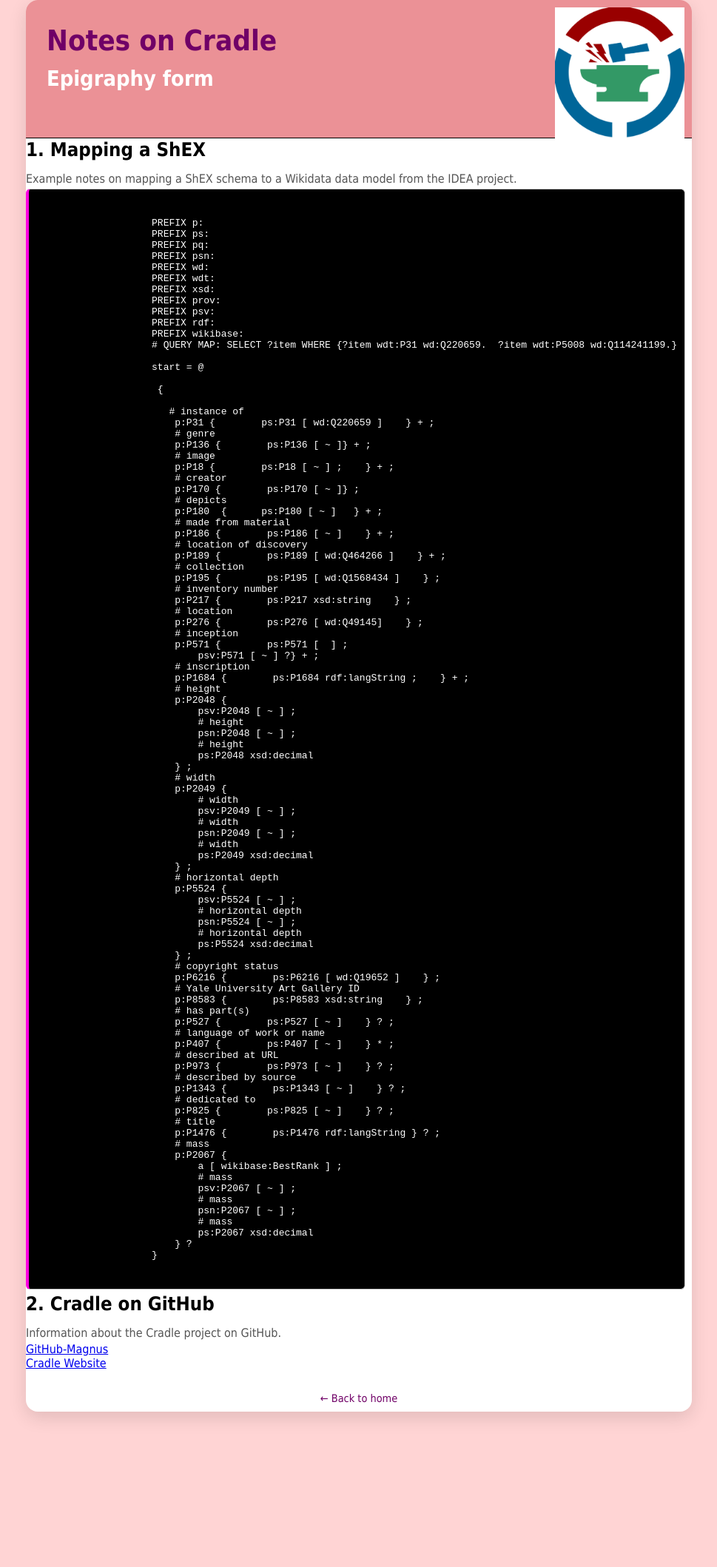
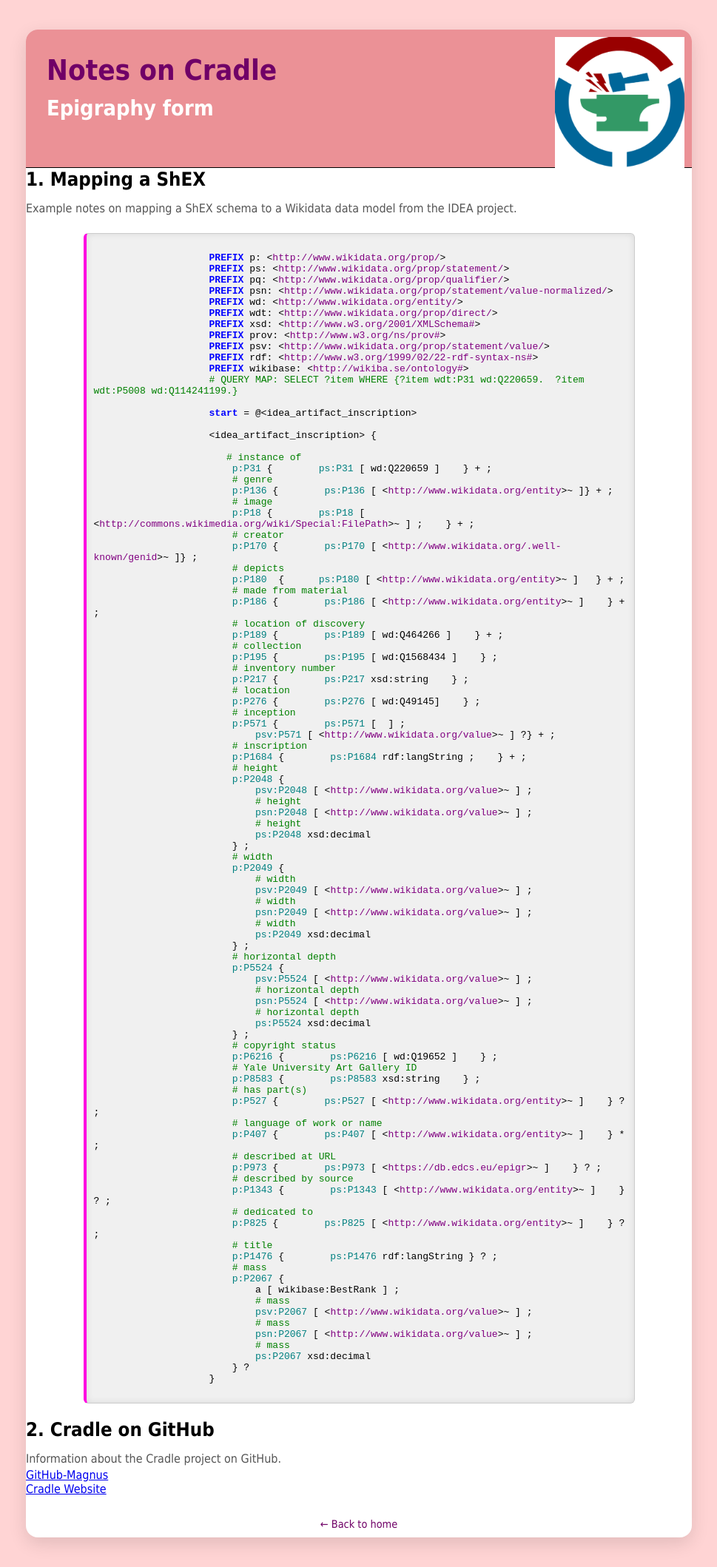
Before and after one commit to ac-inscript/cs-notes, a Jekyll site: the page cradle.html, which Jekyll copies as it is, in a window 1280 px wide. Shown: the whole page at 74% size, without its empty margins (155-1124 px from the left). Built offline with Jekyll 4.4.1, drawn with Linux system fonts in a browser that asks for light colours.

Commit message:
refactor styling and enhance syntax highlighting for SPARQL code blocks

```diff
--- a/cradle.html
+++ b/cradle.html
@@ -11,7 +11,7 @@
             background: #ffd4d4;
             color: #333;
         }
-        page{
+        .page{
             min-height: 100vh;
             padding: 40px 20px;
         }
@@ -63,16 +63,42 @@
             margin: 0;
         }
         .sparql-box {
-            display: inline-block;
-            max-width: 100%;
-            background-color: #000;
-            color: #fff;
+            display: block;
+            max-width: 80%;
+            margin: 20px auto;
+            background-color: #f0f0f0; /* Light gray background */
+            color: #000; /* Dark text for contrast */
             border: 1px solid #ccc;
             border-left: 4px solid #ff00e1;
             padding: 10px;
             border-radius: 6px;
             overflow-x: auto;
-            font-family: monospace;
+            font-family: 'Courier New', monospace; /* Terminal-like font */
+            box-shadow: inset 0 0 10px rgba(0,0,0,0.1); /* Subtle shadow for terminal feel */
+        }
+        .sparql-box pre {
+            margin: 0;
+            white-space: pre-wrap;
+        }
+        .sparql-box code {
+            /* Basic syntax highlighting for ShEx */
+            color: #000;
+        }
+        .sparql-box code .comment {
+            color: #008000; /* Green for comments */
+        }
+        .sparql-box code .keyword {
+            color: #0000ff; /* Blue for keywords like PREFIX, start, etc. */
+            font-weight: bold;
+        }
+        .sparql-box code .string {
+            color: #ff0000; /* Red for strings */
+        }
+        .sparql-box code .url {
+            color: #800080; /* Purple for URLs */
+        }
+        .sparql-box code .property {
+            color: #008080; /* Teal for properties like p:P31 */
         }
         .footnote {
             text-align: center;
@@ -104,98 +130,98 @@
                     <p>Example notes on mapping a ShEX schema to a Wikidata data model from the IDEA project.</p>
                     <div class="sparql-box">
                     <pre><code>
-                    PREFIX p: <http://www.wikidata.org/prop/>
-                    PREFIX ps: <http://www.wikidata.org/prop/statement/>
-                    PREFIX pq: <http://www.wikidata.org/prop/qualifier/>
-                    PREFIX psn: <http://www.wikidata.org/prop/statement/value-normalized/>
-                    PREFIX wd: <http://www.wikidata.org/entity/>
-                    PREFIX wdt: <http://www.wikidata.org/prop/direct/>
-                    PREFIX xsd: <http://www.w3.org/2001/XMLSchema#>
-                    PREFIX prov: <http://www.w3.org/ns/prov#>
-                    PREFIX psv: <http://www.wikidata.org/prop/statement/value/>
-                    PREFIX rdf: <http://www.w3.org/1999/02/22-rdf-syntax-ns#>
-                    PREFIX wikibase: <http://wikiba.se/ontology#>
-                    # QUERY MAP: SELECT ?item WHERE {?item wdt:P31 wd:Q220659.  ?item wdt:P5008 wd:Q114241199.}
+                    <span class="keyword">PREFIX</span> p: &lt;<span class="url">http://www.wikidata.org/prop/</span>&gt;
+                    <span class="keyword">PREFIX</span> ps: &lt;<span class="url">http://www.wikidata.org/prop/statement/</span>&gt;
+                    <span class="keyword">PREFIX</span> pq: &lt;<span class="url">http://www.wikidata.org/prop/qualifier/</span>&gt;
+                    <span class="keyword">PREFIX</span> psn: &lt;<span class="url">http://www.wikidata.org/prop/statement/value-normalized/</span>&gt;
+                    <span class="keyword">PREFIX</span> wd: &lt;<span class="url">http://www.wikidata.org/entity/</span>&gt;
+                    <span class="keyword">PREFIX</span> wdt: &lt;<span class="url">http://www.wikidata.org/prop/direct/</span>&gt;
+                    <span class="keyword">PREFIX</span> xsd: &lt;<span class="url">http://www.w3.org/2001/XMLSchema#</span>&gt;
+                    <span class="keyword">PREFIX</span> prov: &lt;<span class="url">http://www.w3.org/ns/prov#</span>&gt;
+                    <span class="keyword">PREFIX</span> psv: &lt;<span class="url">http://www.wikidata.org/prop/statement/value/</span>&gt;
+                    <span class="keyword">PREFIX</span> rdf: &lt;<span class="url">http://www.w3.org/1999/02/22-rdf-syntax-ns#</span>&gt;
+                    <span class="keyword">PREFIX</span> wikibase: &lt;<span class="url">http://wikiba.se/ontology#</span>&gt;
+                    <span class="comment"># QUERY MAP: SELECT ?item WHERE {?item wdt:P31 wd:Q220659.  ?item wdt:P5008 wd:Q114241199.}</span>
 
-                    start = @<idea_artifact_inscription>
+                    <span class="keyword">start</span> = @&lt;idea_artifact_inscription&gt;
 
-                    <idea_artifact_inscription> {
+                    &lt;idea_artifact_inscription&gt; {
 
-                       # instance of
-                        p:P31 {        ps:P31 [ wd:Q220659 ]    } + ;
-                        # genre
-                        p:P136 {        ps:P136 [ <http://www.wikidata.org/entity>~ ]} + ;
-                        # image
-                        p:P18 {        ps:P18 [ <http://commons.wikimedia.org/wiki/Special:FilePath>~ ] ;    } + ;
-                        # creator
-                        p:P170 {        ps:P170 [ <http://www.wikidata.org/.well-known/genid>~ ]} ;
-                        # depicts
-                        p:P180  {      ps:P180 [ <http://www.wikidata.org/entity>~ ]   } + ;
-                        # made from material
-                        p:P186 {        ps:P186 [ <http://www.wikidata.org/entity>~ ]    } + ;
-                        # location of discovery
-                        p:P189 {        ps:P189 [ wd:Q464266 ]    } + ;
-                        # collection
-                        p:P195 {        ps:P195 [ wd:Q1568434 ]    } ;
-                        # inventory number
-                        p:P217 {        ps:P217 xsd:string    } ;
-                        # location
-                        p:P276 {        ps:P276 [ wd:Q49145]    } ;
-                        # inception
-                        p:P571 {        ps:P571 [  ] ;
-                            psv:P571 [ <http://www.wikidata.org/value>~ ] ?} + ;
-                        # inscription
-                        p:P1684 {        ps:P1684 rdf:langString ;    } + ;
-                        # height
-                        p:P2048 {
-                            psv:P2048 [ <http://www.wikidata.org/value>~ ] ;
-                            # height
-                            psn:P2048 [ <http://www.wikidata.org/value>~ ] ;
-                            # height
-                            ps:P2048 xsd:decimal
+                       <span class="comment"># instance of</span>
+                        <span class="property">p:P31</span> {        <span class="property">ps:P31</span> [ wd:Q220659 ]    } + ;
+                        <span class="comment"># genre</span>
+                        <span class="property">p:P136</span> {        <span class="property">ps:P136</span> [ &lt;<span class="url">http://www.wikidata.org/entity</span>&gt;~ ]} + ;
+                        <span class="comment"># image</span>
+                        <span class="property">p:P18</span> {        <span class="property">ps:P18</span> [ &lt;<span class="url">http://commons.wikimedia.org/wiki/Special:FilePath</span>&gt;~ ] ;    } + ;
+                        <span class="comment"># creator</span>
+                        <span class="property">p:P170</span> {        <span class="property">ps:P170</span> [ &lt;<span class="url">http://www.wikidata.org/.well-known/genid</span>&gt;~ ]} ;
+                        <span class="comment"># depicts</span>
+                        <span class="property">p:P180</span>  {      <span class="property">ps:P180</span> [ &lt;<span class="url">http://www.wikidata.org/entity</span>&gt;~ ]   } + ;
+                        <span class="comment"># made from material</span>
+                        <span class="property">p:P186</span> {        <span class="property">ps:P186</span> [ &lt;<span class="url">http://www.wikidata.org/entity</span>&gt;~ ]    } + ;
+                        <span class="comment"># location of discovery</span>
+                        <span class="property">p:P189</span> {        <span class="property">ps:P189</span> [ wd:Q464266 ]    } + ;
+                        <span class="comment"># collection</span>
+                        <span class="property">p:P195</span> {        <span class="property">ps:P195</span> [ wd:Q1568434 ]    } ;
+                        <span class="comment"># inventory number</span>
+                        <span class="property">p:P217</span> {        <span class="property">ps:P217</span> xsd:string    } ;
+                        <span class="comment"># location</span>
+                        <span class="property">p:P276</span> {        <span class="property">ps:P276</span> [ wd:Q49145]    } ;
+                        <span class="comment"># inception</span>
+                        <span class="property">p:P571</span> {        <span class="property">ps:P571</span> [  ] ;
+                            <span class="property">psv:P571</span> [ &lt;<span class="url">http://www.wikidata.org/value</span>&gt;~ ] ?} + ;
+                        <span class="comment"># inscription</span>
+                        <span class="property">p:P1684</span> {        <span class="property">ps:P1684</span> rdf:langString ;    } + ;
+                        <span class="comment"># height</span>
+                        <span class="property">p:P2048</span> {
+                            <span class="property">psv:P2048</span> [ &lt;<span class="url">http://www.wikidata.org/value</span>&gt;~ ] ;
+                            <span class="comment"># height</span>
+                            <span class="property">psn:P2048</span> [ &lt;<span class="url">http://www.wikidata.org/value</span>&gt;~ ] ;
+                            <span class="comment"># height</span>
+                            <span class="property">ps:P2048</span> xsd:decimal
                         } ;
-                        # width
-                        p:P2049 {
-                            # width
-                            psv:P2049 [ <http://www.wikidata.org/value>~ ] ;
-                            # width
-                            psn:P2049 [ <http://www.wikidata.org/value>~ ] ;
-                            # width
-                            ps:P2049 xsd:decimal
+                        <span class="comment"># width</span>
+                        <span class="property">p:P2049</span> {
+                            <span class="comment"># width</span>
+                            <span class="property">psv:P2049</span> [ &lt;<span class="url">http://www.wikidata.org/value</span>&gt;~ ] ;
+                            <span class="comment"># width</span>
+                            <span class="property">psn:P2049</span> [ &lt;<span class="url">http://www.wikidata.org/value</span>&gt;~ ] ;
+                            <span class="comment"># width</span>
+                            <span class="property">ps:P2049</span> xsd:decimal
                         } ;
-                        # horizontal depth
-                        p:P5524 {
-                            psv:P5524 [ <http://www.wikidata.org/value>~ ] ;
-                            # horizontal depth
-                            psn:P5524 [ <http://www.wikidata.org/value>~ ] ;
-                            # horizontal depth
-                            ps:P5524 xsd:decimal
+                        <span class="comment"># horizontal depth</span>
+                        <span class="property">p:P5524</span> {
+                            <span class="property">psv:P5524</span> [ &lt;<span class="url">http://www.wikidata.org/value</span>&gt;~ ] ;
+                            <span class="comment"># horizontal depth</span>
+                            <span class="property">psn:P5524</span> [ &lt;<span class="url">http://www.wikidata.org/value</span>&gt;~ ] ;
+                            <span class="comment"># horizontal depth</span>
+                            <span class="property">ps:P5524</span> xsd:decimal
                         } ;
-                        # copyright status
-                        p:P6216 {        ps:P6216 [ wd:Q19652 ]    } ;
-                        # Yale University Art Gallery ID
-                        p:P8583 {        ps:P8583 xsd:string    } ;
-                        # has part(s)
-                        p:P527 {        ps:P527 [ <http://www.wikidata.org/entity>~ ]    } ? ;
-                        # language of work or name
-                        p:P407 {        ps:P407 [ <http://www.wikidata.org/entity>~ ]    } * ;
-                        # described at URL
-                        p:P973 {        ps:P973 [ <https://db.edcs.eu/epigr>~ ]    } ? ;
-                        # described by source
-                        p:P1343 {        ps:P1343 [ <http://www.wikidata.org/entity>~ ]    } ? ;
-                        # dedicated to
-                        p:P825 {        ps:P825 [ <http://www.wikidata.org/entity>~ ]    } ? ;
-                        # title
-                        p:P1476 {        ps:P1476 rdf:langString } ? ;
-                        # mass
-                        p:P2067 {
+                        <span class="comment"># copyright status</span>
+                        <span class="property">p:P6216</span> {        <span class="property">ps:P6216</span> [ wd:Q19652 ]    } ;
+                        <span class="comment"># Yale University Art Gallery ID</span>
+                        <span class="property">p:P8583</span> {        <span class="property">ps:P8583</span> xsd:string    } ;
+                        <span class="comment"># has part(s)</span>
+                        <span class="property">p:P527</span> {        <span class="property">ps:P527</span> [ &lt;<span class="url">http://www.wikidata.org/entity</span>&gt;~ ]    } ? ;
+                        <span class="comment"># language of work or name</span>
+                        <span class="property">p:P407</span> {        <span class="property">ps:P407</span> [ &lt;<span class="url">http://www.wikidata.org/entity</span>&gt;~ ]    } * ;
+                        <span class="comment"># described at URL</span>
+                        <span class="property">p:P973</span> {        <span class="property">ps:P973</span> [ &lt;<span class="url">https://db.edcs.eu/epigr</span>&gt;~ ]    } ? ;
+                        <span class="comment"># described by source</span>
+                        <span class="property">p:P1343</span> {        <span class="property">ps:P1343</span> [ &lt;<span class="url">http://www.wikidata.org/entity</span>&gt;~ ]    } ? ;
+                        <span class="comment"># dedicated to</span>
+                        <span class="property">p:P825</span> {        <span class="property">ps:P825</span> [ &lt;<span class="url">http://www.wikidata.org/entity</span>&gt;~ ]    } ? ;
+                        <span class="comment"># title</span>
+                        <span class="property">p:P1476</span> {        <span class="property">ps:P1476</span> rdf:langString } ? ;
+                        <span class="comment"># mass</span>
+                        <span class="property">p:P2067</span> {
                             a [ wikibase:BestRank ] ;
-                            # mass
-                            psv:P2067 [ <http://www.wikidata.org/value>~ ] ;
-                            # mass
-                            psn:P2067 [ <http://www.wikidata.org/value>~ ] ;
-                            # mass
-                            ps:P2067 xsd:decimal
+                            <span class="comment"># mass</span>
+                            <span class="property">psv:P2067</span> [ &lt;<span class="url">http://www.wikidata.org/value</span>&gt;~ ] ;
+                            <span class="comment"># mass</span>
+                            <span class="property">psn:P2067</span> [ &lt;<span class="url">http://www.wikidata.org/value</span>&gt;~ ] ;
+                            <span class="comment"># mass</span>
+                            <span class="property">ps:P2067</span> xsd:decimal
                         } ?
                     }
                     </code></pre>
```
